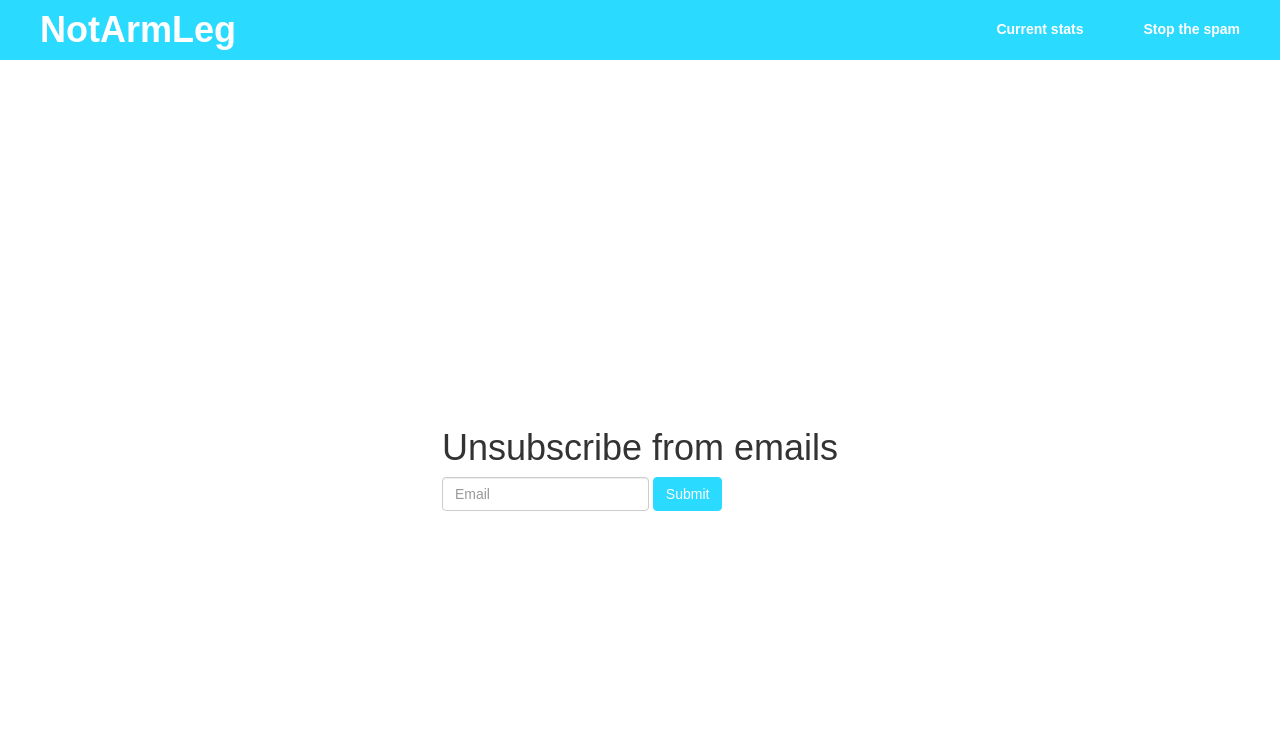
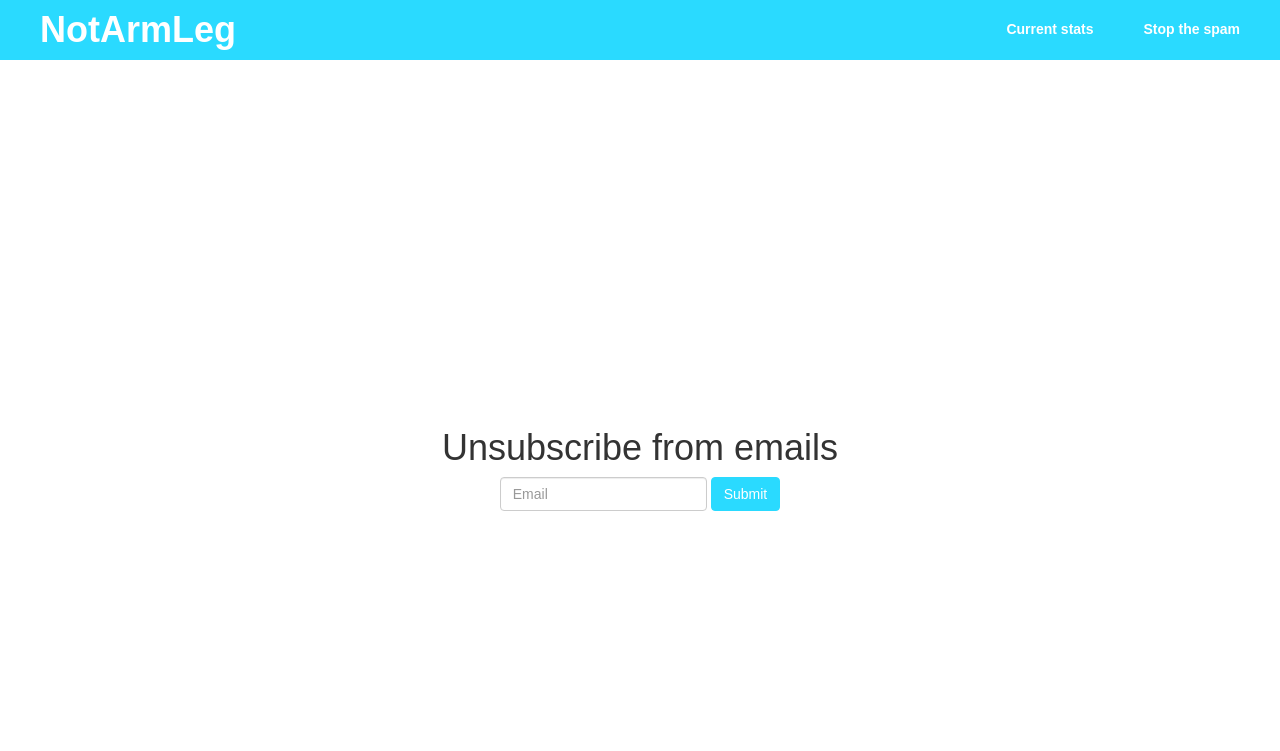
Before and after one commit to wkelly1/notarmleg, a Flask app: page /unsubscribe in a window 1280 px wide. Shown: the top 751 px of the page. Run offline with Flask 2, Linux system fonts and the light colour scheme; parts of the project's set-up code (start-up, migrations or seed data) failed here and were passed over; some libraries are stand-ins or nearby versions.

Commit message:
Made the webserver a bit more web friendly

```diff
--- a/Server.py
+++ b/Server.py
@@ -51,7 +51,7 @@ while True:
     # mycursor = mydb.cursor()
     myresult = execSql("SELECT email, MaxEmailsPerMonth FROM user")
     # myresult = mycursor.fetchall()
-
+    print(myresult)
     for x in myresult:
         prob = x[1] / 40000
         rand = random.random()
--- /dev/null
+++ b/webserver/webserver/static/styles/mobile.css
@@ -0,0 +1,21 @@
+.logo{
+    font-size: 70px;
+    width: 100%;
+    text-align: center;
+}
+
+.link{
+    margin: 10px;
+    width: 100%;
+    text-align: center;
+}
+
+.link h5{
+    font-size: 30px;
+    margin-left: 0;
+}
+
+
+.link-container{
+    width: 100%;
+}
--- a/webserver/webserver/static/styles/stylesheet.css
+++ b/webserver/webserver/static/styles/stylesheet.css
@@ -6,6 +6,11 @@ body, html{
 body{
     margin: 0;
 }
+
+.link{
+    margin-left: 50px;
+}
+
 .flex-container{
     display: -webkit-box;
     display: -moz-box;
--- a/webserver/webserver/templates/stats.html
+++ b/webserver/webserver/templates/stats.html
@@ -4,7 +4,7 @@
     <div class="flex-container fullHeight fullWidth flex-center">
         <div>
             <h1>Most clicked on spam email</h1>
-            <div style="border: 2px solid #2ADAFF;">
+            <div style="margin-top: 10px;border: 2px solid #2ADAFF;">
                 <p style="white-space: pre-line;">{{ text }}</p>
             </div>
         </div>
--- a/webserver/webserver/templates/template.html
+++ b/webserver/webserver/templates/template.html
@@ -5,23 +5,28 @@
     <title>notarmleg</title>
     <link rel="stylesheet" href="https://maxcdn.bootstrapcdn.com/bootstrap/3.3.7/css/bootstrap.min.css">
     <link rel="stylesheet" type="text/css" href="{{ url_for('static',filename='styles/stylesheet.css') }}">
+    <link rel="stylesheet" type="text/css" media="screen and (min-device-width: 100px) and (max-device-width: 700px)"
+          href="{{ url_for('static',filename='styles/mobile.css') }}"/>
 </head>
 <body>
 
 
-<div style="padding: 10px 40px; width: 100%; height: auto; background-color: #2ADAFF; color: white; justify-content: space-between;"
-     class="flex-container">
-    <div class="flex-container" style="flex-direction: column; justify-content: center;">
-        <a href="{{ url_for("index") }}"><h1 style="font-weight: bold; margin: 0; padding: 0;">NotArmLeg</h1></a>
-    </div>
-    <div class="flex-container">
-        <div class="flex-container" style="flex-direction: column; justify-content: center;">
-            <a href="{{ url_for("stats") }}"><h5 style="font-weight: bold; margin: 0; padding: 0;">Current stats</h5></a>
+<div class="flex-container" style="padding: 10px 40px; width: 100%; height: auto; background-color: #2ADAFF; color: white; justify-content: space-between;">
+
+        <div class="flex-container logo" style="flex-direction: column; justify-content: center;">
+            <a href="{{ url_for("index") }}"><h1 class="logo" style="font-weight: bold; margin: 0; padding: 0;">
+                NotArmLeg</h1></a>
         </div>
-        <div class="flex-container" style="margin-left: 60px; flex-direction: column; justify-content: center;">
-            <a href="{{ url_for("unsubscribe") }}"><h5 style="font-weight: bold; margin: 0; padding: 0;">Stop the spam</h5></a>
+        <div class="flex-container link-container">
+            <div class="flex-container link" style="flex-direction: column; justify-content: center;">
+                <a href="{{ url_for("stats") }}"><h5 style="font-weight: bold; margin: 0; padding: 0;">Current
+                    stats</h5></a>
+            </div>
+            <div class="flex-container link" style="flex-direction: column; justify-content: center;">
+                <a href="{{ url_for("unsubscribe") }}"><h5 style="font-weight: bold; margin: 0; padding: 0;">Stop the
+                    spam</h5></a>
+            </div>
         </div>
-    </div>
 </div>
 
 <div class="errorflash" style="">
--- a/webserver/webserver/templates/unsubscribe.html
+++ b/webserver/webserver/templates/unsubscribe.html
@@ -3,7 +3,7 @@
 {% block body %}
 
     <div class="flex-container fullHeight fullWidth flex-center flex-column">
-        <div id="1" >
+        <div id="1">
             <h1 style="font-size: 200px;">No</h1>
         </div>
 
@@ -13,6 +13,7 @@
         <div id="3" style="display: none;">
             <h1>Unsubscribe from emails</h1>
 
+            <div class="flex-container flex-center">
                 <form class="form-inline" method="post">
                     <div class="form-group ">
                         <label for="email" class="sr-only">Email</label>
@@ -23,18 +24,19 @@
                 </form>
             </div>
         </div>
+    </div>
 
     <script>
         setTimeout(
-    function() {
-      document.getElementById('1').style.display='none';
-      document.getElementById('2').style.display='initial';
+            function () {
+                document.getElementById('1').style.display = 'none';
+                document.getElementById('2').style.display = 'initial';
             }, 2000);
 
         setTimeout(
-    function() {
-      document.getElementById('2').style.display='none';
-      document.getElementById('3').style.display='initial';
+            function () {
+                document.getElementById('2').style.display = 'none';
+                document.getElementById('3').style.display = 'initial';
             }, 2500);
     </script>
 
```
Lines whose indentation alone changed are shown as unchanged.
